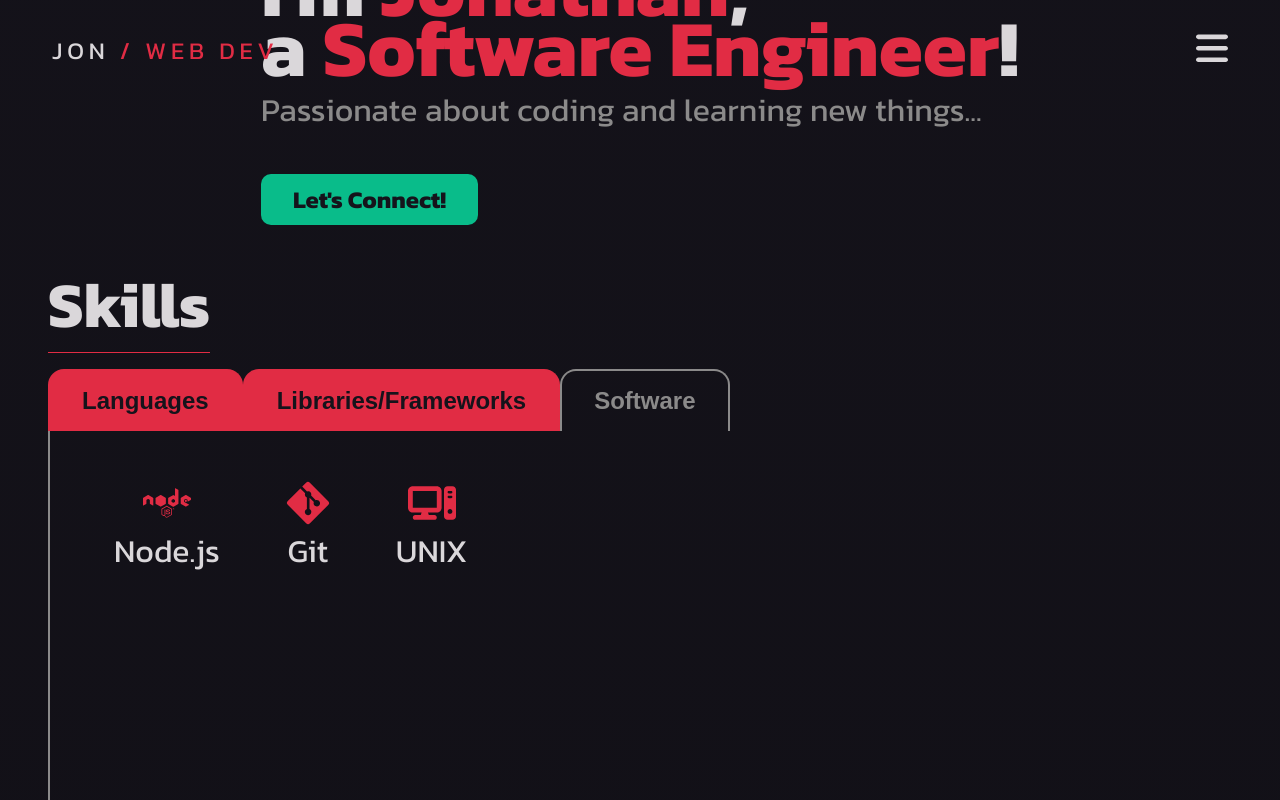
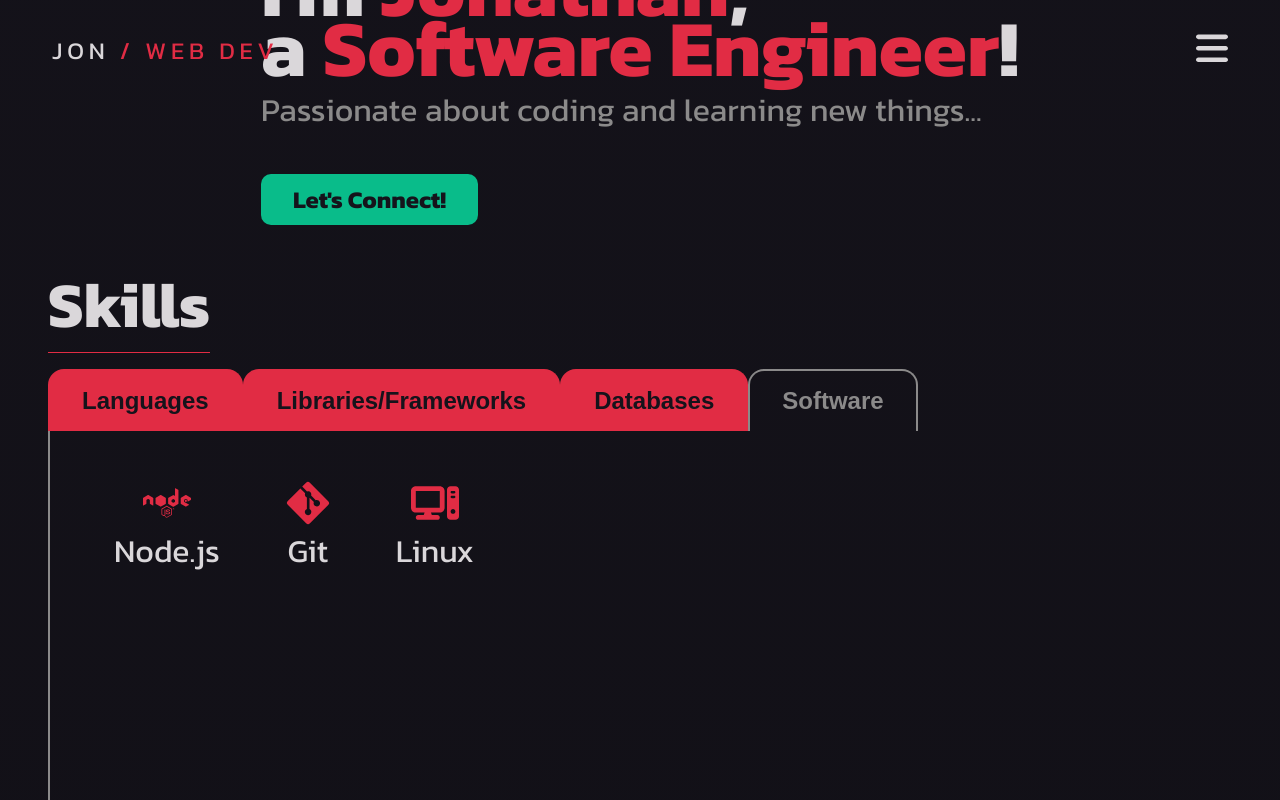
Before and after one commit to venoblin/personal-portfolio-frontend, a React (Create React App) app: page / in a window 1280 px wide. Both pictures are taken after a click on the button "Software". Shown: the part 684-1484 px from the top of the page. Built offline with nearby package versions, Linux system fonts and the light colour scheme.

Commit message:
Added databases skills

```diff
--- a/src/components/sections/Skills.jsx
+++ b/src/components/sections/Skills.jsx
@@ -36,6 +36,9 @@ const Skills = () => {
           </button>
           <button id="frameworks" onClick={(evt) => handleClick(evt)}>
             Libraries/Frameworks
+          </button>
+          <button id="databases" onClick={(evt) => handleClick(evt)}>
+            Databases
           </button>
           <button id="software" onClick={(evt) => handleClick(evt)}>
             Software
@@ -124,7 +127,11 @@ const Skills = () => {
               </svg>
               <p>Flask</p>
             </div>
+          </div>
+        )}
 
+        {skillSet === 'databases' && (
+          <div className='skill-container'>
             <div>
               <svg xmlns="http://www.w3.org/2000/svg" viewBox="0 0 448 512">
                 <path d="M448 80v48c0 44.2-100.3 80-224 80S0 172.2 0 128V80C0 35.8 100.3 0 224 0S448 35.8 448 80zM393.2 214.7c20.8-7.4 39.9-16.9 54.8-28.6V288c0 44.2-100.3 80-224 80S0 332.2 0 288V186.1c14.9 11.8 34 21.2 54.8 28.6C99.7 230.7 159.5 240 224 240s124.3-9.3 169.2-25.3zM0 346.1c14.9 11.8 34 21.2 54.8 28.6C99.7 390.7 159.5 400 224 400s124.3-9.3 169.2-25.3c20.8-7.4 39.9-16.9 54.8-28.6V432c0 44.2-100.3 80-224 80S0 476.2 0 432V346.1z" />
@@ -168,7 +175,7 @@ const Skills = () => {
               <svg xmlns="http://www.w3.org/2000/svg" viewBox="0 0 640 512">
                 <path d="M384 96V320H64L64 96H384zM64 32C28.7 32 0 60.7 0 96V320c0 35.3 28.7 64 64 64H181.3l-10.7 32H96c-17.7 0-32 14.3-32 32s14.3 32 32 32H352c17.7 0 32-14.3 32-32s-14.3-32-32-32H277.3l-10.7-32H384c35.3 0 64-28.7 64-64V96c0-35.3-28.7-64-64-64H64zm464 0c-26.5 0-48 21.5-48 48V432c0 26.5 21.5 48 48 48h64c26.5 0 48-21.5 48-48V80c0-26.5-21.5-48-48-48H528zm16 64h32c8.8 0 16 7.2 16 16s-7.2 16-16 16H544c-8.8 0-16-7.2-16-16s7.2-16 16-16zm-16 80c0-8.8 7.2-16 16-16h32c8.8 0 16 7.2 16 16s-7.2 16-16 16H544c-8.8 0-16-7.2-16-16zm32 224c-17.7 0-32-14.3-32-32s14.3-32 32-32s32 14.3 32 32s-14.3 32-32 32z" />
               </svg>
-              <p>UNIX</p>
+              <p>Linux</p>
             </div>
           </div>
         )}
```
